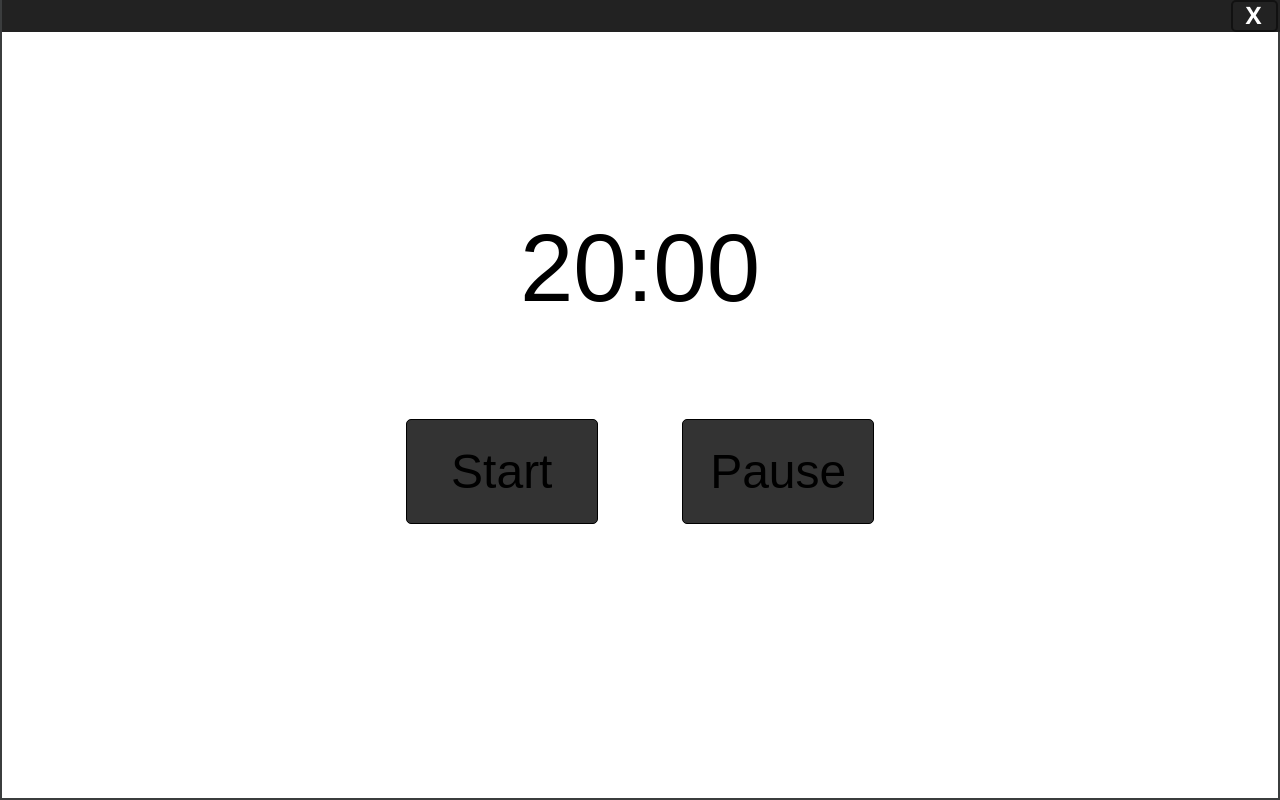
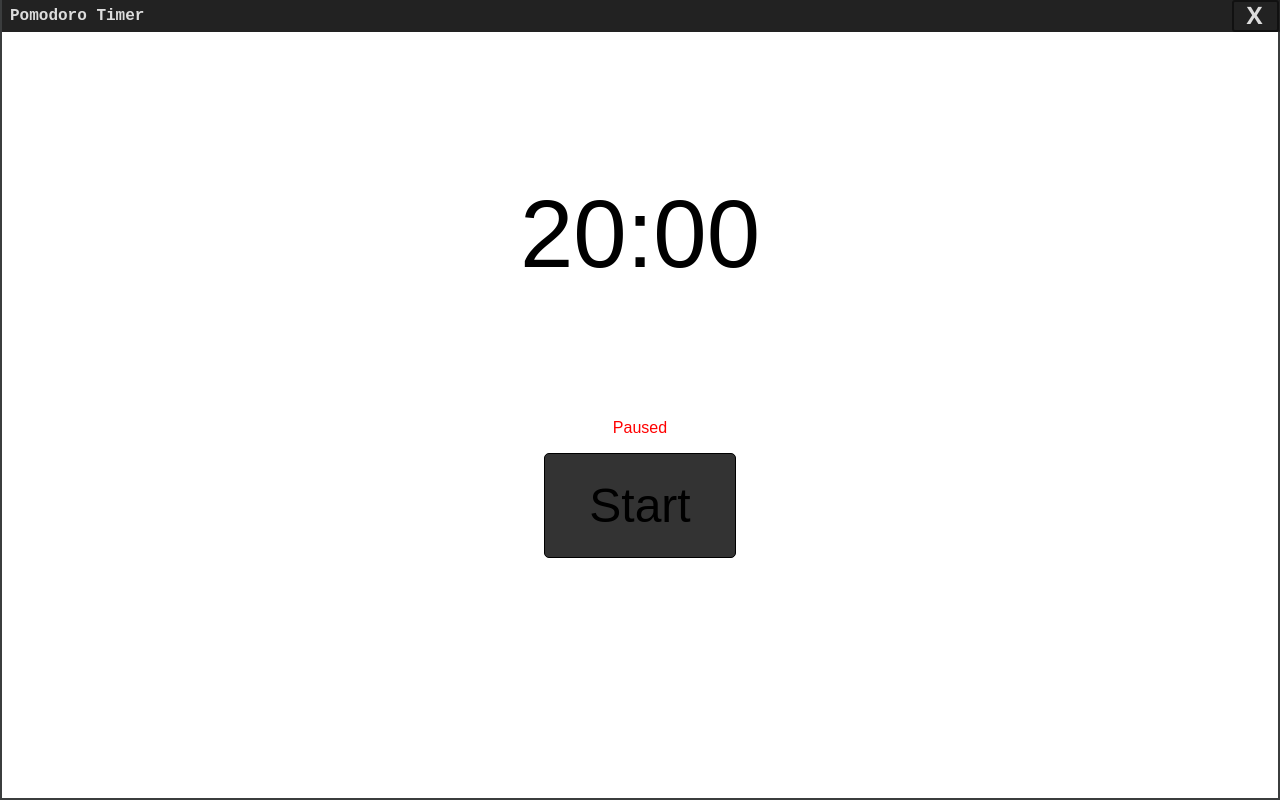
Before and after one commit to devorous/svelte-pomodoro, a SvelteKit app: page / in a window 1280 px wide. Built offline with nearby package versions, Linux system fonts and the light colour scheme.

Commit message:
Changed button logic

```diff
--- a/src-tauri/tauri.conf.json
+++ b/src-tauri/tauri.conf.json
@@ -1,6 +1,7 @@
 {
   "$schema": "https://schema.tauri.app/config/2",
   "productName": "svelte-pomodoro",
+  "mainBinaryName": "Pomodoro",
   "version": "0.1.0",
   "identifier": "com.sveltepomodoro.dev",
   "build": {
--- a/src/lib/components/Controls.svelte
+++ b/src/lib/components/Controls.svelte
@@ -1,9 +1,12 @@
 <script lang="ts">
-    let { start, pause } = $props();
+    let { start, pause, isPaused } = $props();
 </script>
 <div>
-    <button onclick={start}>Start</button>
-    <button onclick= {pause}>Pause</button>
+    {#if isPaused}
+        <button onclick= {pause}>Pause</button>
+    {:else}
+        <button onclick={start}>Start</button>
+    {/if}
 </div>
 
 <style>
--- a/src/lib/components/Timer.svelte
+++ b/src/lib/components/Timer.svelte
@@ -12,6 +12,8 @@
     div{
         user-select: none;
         font-size:clamp(3rem, 20vmin, 6rem);
+        height:40vmin;
+        margin-bottom: 0;
     }
     [data-type="short"] {
         color: green;
--- a/src/lib/components/Topbar.svelte
+++ b/src/lib/components/Topbar.svelte
@@ -1,4 +1,5 @@
 <script lang="ts">
+    let { title } = $props();
     import { getCurrentWindow } from '@tauri-apps/api/window';
     async function closeWindow() {
         if (window.__TAURI_INTERNALS__) {
@@ -8,9 +9,11 @@
             console.log("Tauri not available");
         }
     }
+
 </script>
 
 <div>
+    <p>{title}</p>
     <a href="." onclick={closeWindow}>X</a>
 </div>
 
@@ -20,18 +23,26 @@
         position:absolute;
         top:0;
         display: flex;
-        justify-content: flex-end;
+        justify-content: space-between;
         width:100%;
         height:2rem;
         background-color:#222;
         border-left: 2px solid #3b3d3e;
         border-right: 2px solid #3b3d3e;
     }
+    p{
+        line-height:0;
+        color:#DDD;
+        padding-left: 0.5rem;
+        font-family: monospace;
+        font-size:1rem;
+        font-weight:600;
+    }
     a{
         -webkit-app-region: no-drag;
         text-decoration: none;
         cursor: pointer;
-        color:white;
+        color:#DDD;
         line-height: 1.1;
         padding-right:0.6em;
         padding-left:0.8rem;
@@ -40,8 +51,8 @@
         font-weight:650;
         z-index: 1000;
         border: 2px solid #111;
-        border-radius:5px;
-        transform: translateX(-4px);
+        border-radius:3px;
+        transform: translateX(-3px);
     }
     a:hover{
         background-color:#333;
--- a/src/routes/+layout.svelte
+++ b/src/routes/+layout.svelte
@@ -11,7 +11,7 @@
 </svelte:head>
 
 
-<Topbar />
+<Topbar title={'Pomodoro Timer'}/>
 <main>
 	{@render children()}
 </main>
--- a/src/routes/+page.svelte
+++ b/src/routes/+page.svelte
@@ -3,17 +3,25 @@
     import Controls from '$lib/components/Controls.svelte';
     let time = $state(1200);
     let type = $state('long');
+    let isPaused = $state(false);
+    let isFlashing = $state(false);
     let count = 0;
     let interval: ReturnType<typeof setInterval> | undefined;
 
+    function triggerFlash() {
+        isFlashing = true;
+        setTimeout(() => { isFlashing = false; }, 1000);
+    }
 
     function start_timer() {
         clearInterval(interval);
+        isPaused = !isPaused;
+        interval = setInterval(() => {
 
-    interval = setInterval(() => {
             time -= 1;
 
             if (time === 0) {
+                triggerFlash();
                 if (type === 'long') {
                     count += 1;
 
@@ -29,11 +37,12 @@ function start_timer() {
                     type = 'long';
                 }
             }
-    }, 1000);
+        },1000);
     }
 
     function pause_timer(){
         clearInterval(interval);
+        isPaused = !isPaused;
     }
 
     function set_time(newTime: number){
@@ -41,18 +50,39 @@ function start_timer() {
     }
 </script>
 
+<svelte:body class:flash-active={isFlashing} />
 
 <Timer {time} {type} />
-<Controls start={start_timer} pause={pause_timer} />
+
+<p class:invisible={isPaused}>Paused</p>
+
+<Controls start={start_timer} pause={pause_timer} {isPaused} />
 
 
 
 <style>
+    @keyframes flash{
+        0% {background-color: #3b3d3e}
+        5% {background-color: red}
+        10% {background-color: #3b3d3e}
+        75% {background-color: #3b3d3e}
+        80% {background-color: red}
+        85% {background-color: #3b3d3e}
+        100% {background-color: #3b3d3e}
+    }
+    :global(body.flash-active){
+        animation: flash 1s ease-in-out;
+    }
     :global(body){
         box-sizing: border-box;
         box-shadow: inset 0 0 0 2px #3b3d3e;
         background-color: #00000000;
         overflow:hidden;
-    margin: 0; /* Ensure no default margin pushes the bar */
+    }
+    p{
+        color: red;
+    }
+    .invisible{
+        visibility: hidden;
     }
 </style>
```
Also changed, not shown: 2 other files (tests, documents, lock files or other folders). Lines whose indentation alone changed are shown as unchanged.
